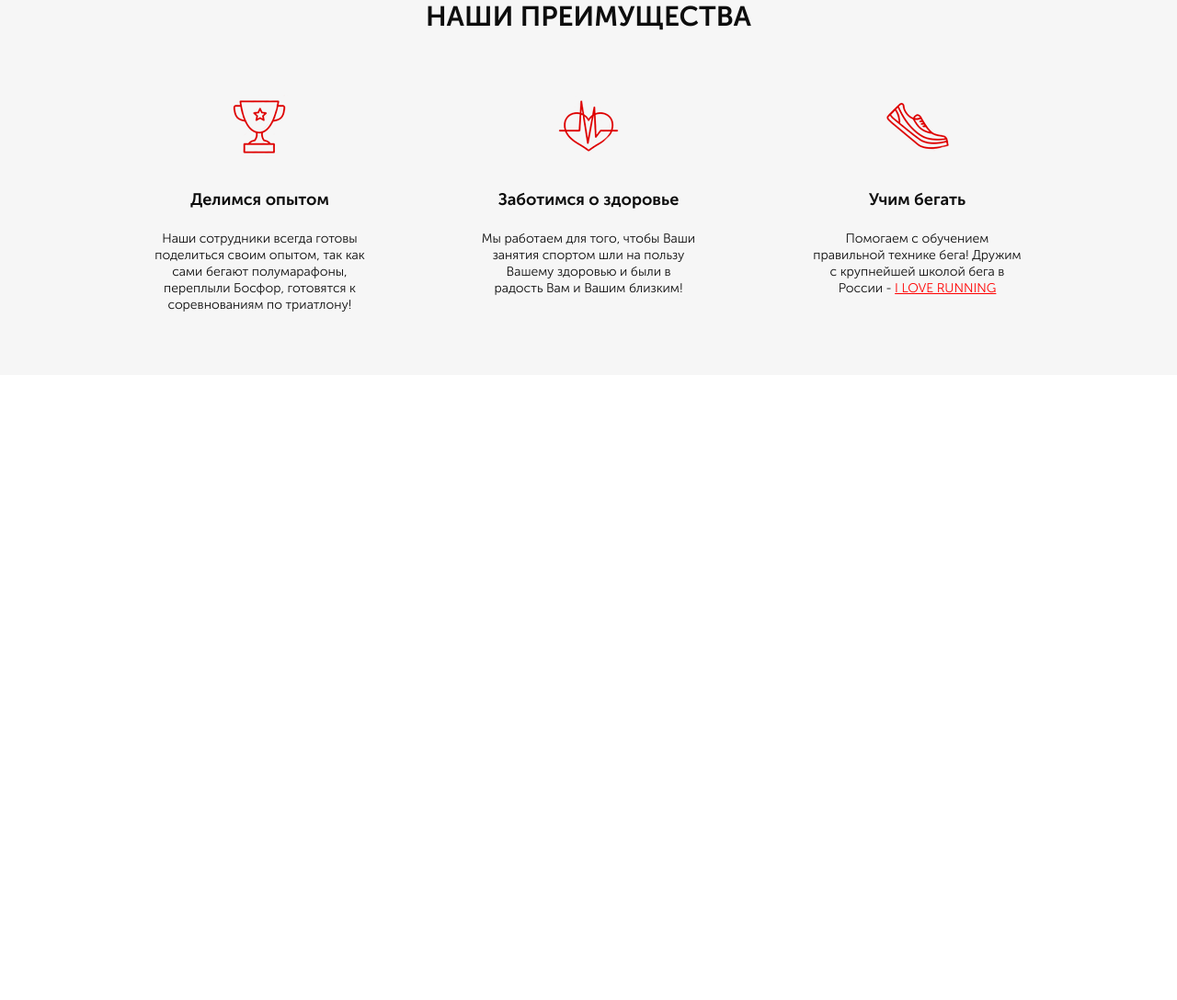
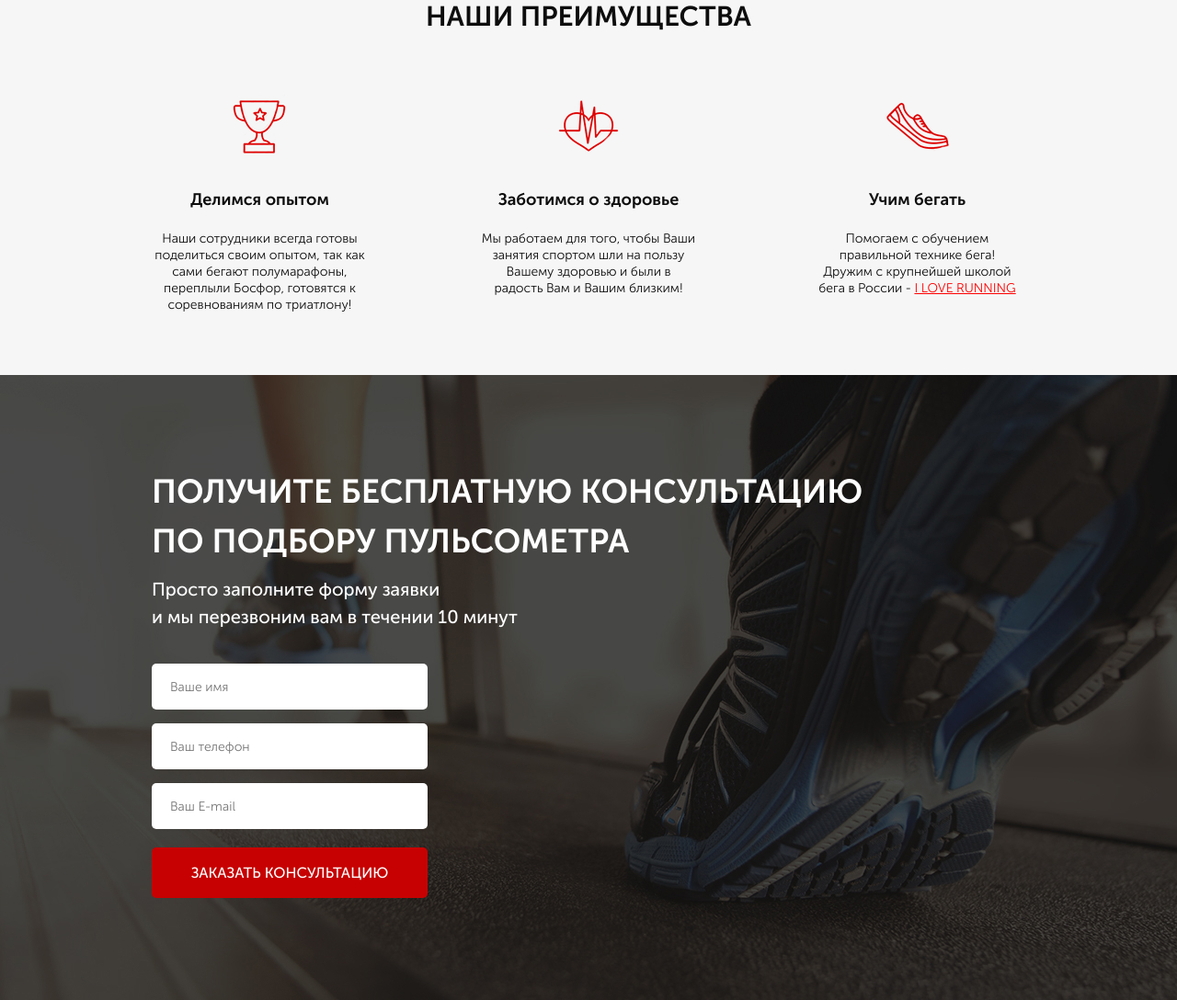
Before and after one commit to arturfrolov/pulse, a website: page src/index.html in a window 1280 px wide. Shown: the part 737-1825 px from the top of the page at 92% size. Before the commit the page ends 1145 px from the top, so only its background shows below. Drawn offline with Linux system fonts and the light colour scheme.

Commit message:
add consultation block

```diff
--- a/src/index.html
+++ b/src/index.html
@@ -70,10 +70,28 @@
                 <div class="benefits__item">
                     <img src="icons/benefits/shoe.png" alt="shoe">
                     <div class="benefits__subtitle">Учим бегать</div>
-                    <div class="benefits__descr">Помогаем с обучением правильной технике бега! Дружим с крупнейшей школой бега в России - <a href="#">I LOVE RUNNING</a></div>
+                    <div class="benefits__descr">Помогаем с обучением правильной технике бега!<br> Дружим с крупнейшей школой бега в России - <a href="#">I LOVE RUNNING</a></div>
                 </div>
             </div>
         </div>
     </div>
+    <div class="consultation">
+        <div class="container">
+            <h2 class="title title_left">Получите бесплатную консультацию<br>
+                по подбору пульсометра
+            </h2>
+            <div class="consultation__descr">
+                Просто заполните форму заявки<br>
+                и мы перезвоним вам в течении 10 минут
+            </div>
+            <form class="feed-form" action="#">
+                <input name="name" required placeholder="Ваше имя" type="text">
+                <input name="phone" required placeholder="Ваш телефон" type="number">
+                <input name="email" required placeholder="Ваш E-mail" type="email">
+                <button class="button button_submit">заказать консультацию</button>
+                <!-- <input type="submit" value="заказать кОНСУЛЬТАЦИЮ"> -->
+            </form>
+        </div>
+    </div>
 </body>
 </html>
--- a/src/sass/blocks/_buttons.sass
+++ b/src/sass/blocks/_buttons.sass
@@ -15,3 +15,7 @@
         width: 300px
         height: 50px
         font-size: 16px
+    &_submit
+        width: 100%
+        height: 55px
+        font-size: 16px
--- /dev/null
+++ b/src/sass/blocks/_consultation.sass
@@ -0,0 +1,10 @@
+.consultation
+    min-height: 680px
+    padding: 100px 0 92px 0
+    background: url('../../img/consultation_bg.jpg') center (center/cover) no-repeat
+    &__descr
+        margin-top: 10px
+        color: #FFFFFF
+        font-weight: 500
+        font-size: 20px
+        line-height: 30px
--- /dev/null
+++ b/src/sass/blocks/_forms.sass
@@ -0,0 +1,17 @@
+.feed-form
+    margin-top: 36px
+    display: flex
+    flex-direction: column
+    width: 300px
+    input
+        margin-bottom: 15px
+        padding: 0 20px
+        background: #FFFFFF
+        height: 50px
+        border-radius: 5px
+        border: none
+        font-weight: 300
+        font-size: 14px
+        color: #4B4B4B
+        &:nth-child(3)
+            margin-bottom: 20px
--- a/src/sass/blocks/_titles.sass
+++ b/src/sass/blocks/_titles.sass
@@ -5,3 +5,9 @@
     font-size: 30px
     line-height: 30px
     text-align: center
+    text-transform: uppercase
+    &_left
+        text-align: left
+        color: #FFFFFF
+        font-size: 36px
+        line-height: 54px
--- a/src/sass/style.sass
+++ b/src/sass/style.sass
@@ -12,4 +12,6 @@
 @import 'blocks/buttons'
 @import 'blocks/benefits'
 @import 'blocks/titles'
+@import 'blocks/consultation'
+@import 'blocks/forms'
 @import 'base/media'
```
Also changed, not shown: src/css/style.min.css.
